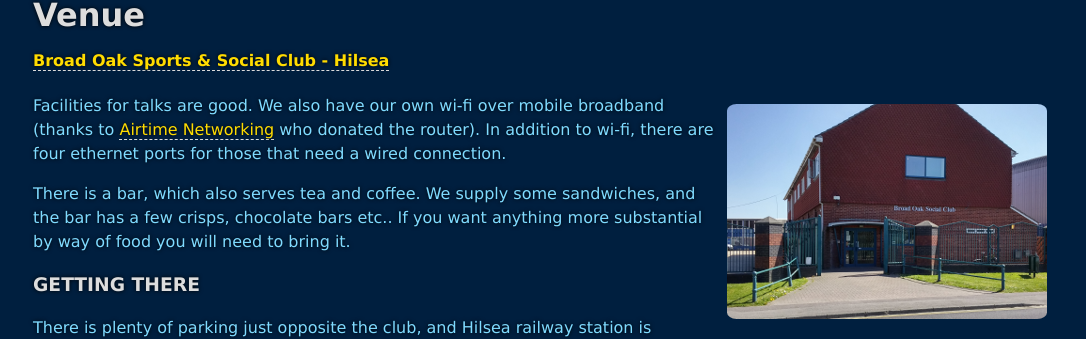
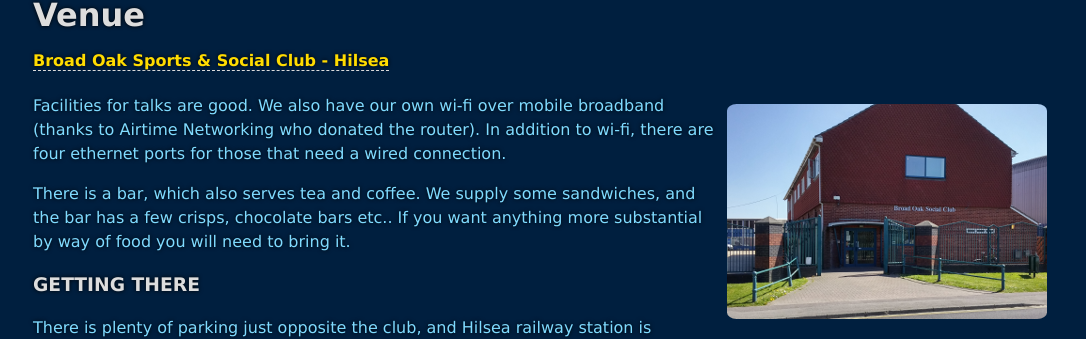
Before and after one commit to aptanet/portsmouth.lug.org.uk-website, a Jekyll site: the page built from venue.md, in a window 1280 px wide. Shown: the part 259-598 px from the top of the page, without its empty margins (95-1181 px from the left). Built offline with Jekyll 4.4.1, drawn with Linux system fonts in a browser that asks for light colours; part of the change alters nothing that is shown.

```diff
--- a/venue.md
+++ b/venue.md
@@ -4,11 +4,10 @@ title: PLUG | Portsmouth Linux User Group | Venue
 ---
 <div>
 	<h1>Venue</h1>
-	<h4><a href="http://www.broadoaksocialclub.net/where.php">Broad Oak Sports &amp; Social Club - Hilsea</a></h4>
+	<h4><a href="https://www.broadoaksocial.club/about-us/">Broad Oak Sports &amp; Social Club - Hilsea</a></h4>
 	<img style="width: 320px; height: 215px;" class="imageright" src="/images/broadoak.png" alt="Broad Oak Sports &amp; Social Club">
-	<p>Facilities for talks are good. We also have our own wi-fi over mobile broadband (thanks to
-	<a href="http://wwww.wifirangeextender.co.uk">Airtime Networking</a> who donated the router). In addition to wi-fi, there are four
-	ethernet ports for those that need a wired connection.</p>
+	<p>Facilities for talks are good. We also have our own wi-fi over mobile broadband (thanks to Airtime Networking who donated the router).
+	In addition to wi-fi, there are four ethernet ports for those that need a wired connection.</p>
 	<p>There is a bar, which also serves tea and coffee. We supply some sandwiches, and the bar has a few crisps, chocolate bars etc..
 	If you want anything more substantial by way of food you will need to bring it.</p>
 	<h3>Getting there</h3>
```
